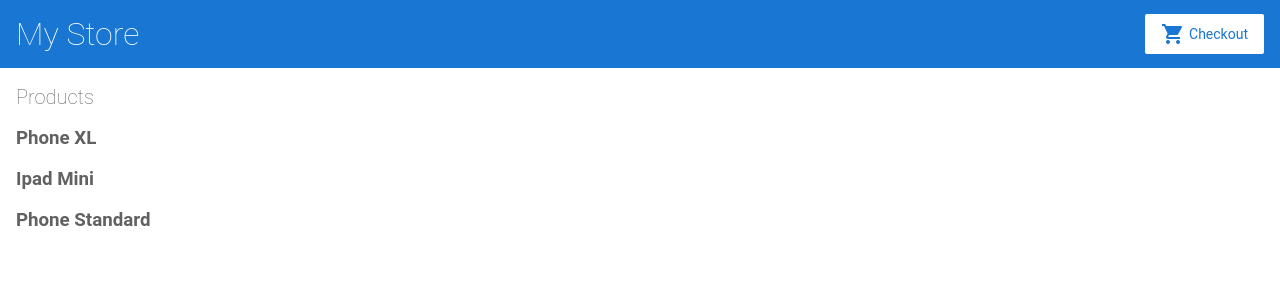
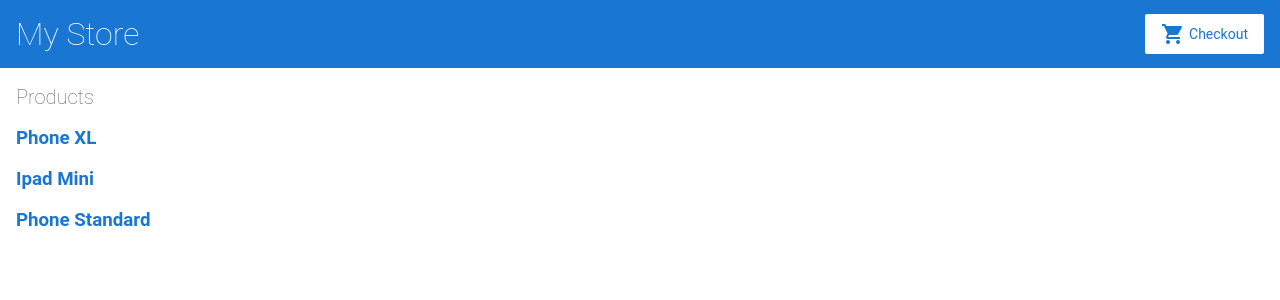
Before and after one commit to ermitarojo/angular-ERTest, an Angular app: page / in a window 1280 px wide. Shown: the top 300 px of the page. Built offline with nearby package versions, Linux system fonts and the light colour scheme.

Commit message:
1 file modified

```diff
--- a/src/app/product-list/product-list.component.html
+++ b/src/app/product-list/product-list.component.html
@@ -2,7 +2,9 @@
 
 <div *ngFor="let product of products">
   <h3>
+      <a [title]="product.name + 'details'">
       {{ product.name }}
+      </a>
   </h3>
 
 </div>
```
